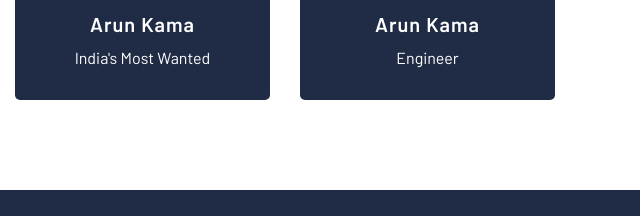
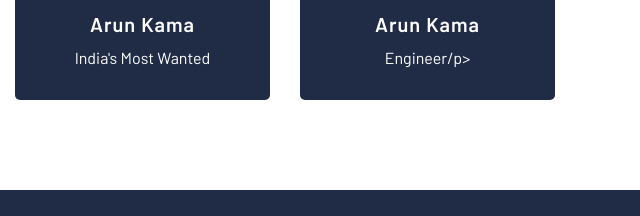
Before and after one commit to kamaarun/arun-carwash, a website with bundled scripts: page team.html in a window 1280 px wide. Shown: the part 1394-1610 px from the top of the page, 640-1280 px from the left. Built offline with nearby package versions, Linux system fonts and the light colour scheme.

Commit message:
Revert "Team"
This reverts commit d7ee07ab01c5ce833e2a277d44a47805a2f38e6c.

```diff
--- a/team.html
+++ b/team.html
@@ -267,7 +267,7 @@
                             </div>
                             <div class="team-text">
                                 <h2>Arun Kama</h2>
-                                <p>Engineer</p>
+                                <p>Engineer/p>
                                 <div class="team-social">
                                     <a href=""><i class="fab fa-twitter"></i></a>
                                     <a href=""><i class="fab fa-facebook-f"></i></a>
```
